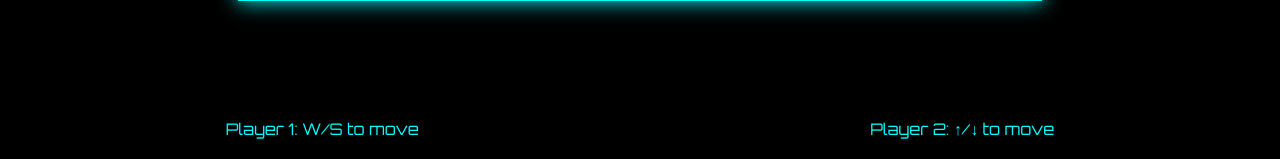
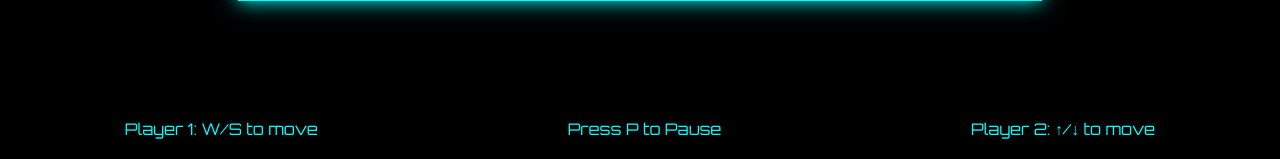
Before and after one commit to Armili09/SpacePong, a Flask app: page / in a window 1280 px wide. Shown: the part 641-800 px from the top of the page. Run offline with Flask 3, Linux system fonts and the light colour scheme; some libraries are stand-ins or nearby versions.

Commit message:
Agent query: Can you try pressing 'P' to pause and unpause the game? Does the pause overlay appear and do the controls stop working while paused?
Add pause functionality to the game:  Players can now pause and resume the game by pressing 'P'.

Screenshot: https://storage.googleapis.com/screenshot-production-us-central1/9d6130f0-0747-4270-9af7-3f4b9d4d5288/447e1420-084e-4cc3-a5e4-143ddc3e9fc0.jpg

```diff
--- a/static/css/style.css
+++ b/static/css/style.css
@@ -72,3 +72,8 @@ button:hover {
     background: #0ff;
     color: #000;
 }
+
+.pause-controls {
+    color: #0ff;
+    text-align: center;
+}
--- a/static/js/game.js
+++ b/static/js/game.js
@@ -37,13 +37,25 @@ class Game {
         // Game state
         this.score = { player1: 0, player2: 0 };
         this.winningScore = 5;
+        this.isPaused = false;
 
         // Sound setup
         this.setupSound();
 
         // Input handling
         this.keys = {};
-        window.addEventListener('keydown', e => this.keys[e.key] = true);
+        this.lastPausePress = 0;
+        window.addEventListener('keydown', e => {
+            this.keys[e.key] = true;
+            if (e.key === 'p' || e.key === 'P') {
+                // Add debounce to prevent multiple toggles
+                const now = Date.now();
+                if (now - this.lastPausePress > 200) {
+                    this.isPaused = !this.isPaused;
+                    this.lastPausePress = now;
+                }
+            }
+        });
         window.addEventListener('keyup', e => this.keys[e.key] = false);
         window.addEventListener('resize', () => this.resize());
 
@@ -68,6 +80,8 @@ class Game {
     }
 
     update() {
+        if (this.isPaused) return;
+
         // Paddle movement
         if (this.keys['w']) this.paddle1.speed = -8;
         else if (this.keys['s']) this.paddle1.speed = 8;
@@ -155,7 +169,7 @@ class Game {
         this.ctx.stroke();
         this.ctx.setLineDash([]);
 
-        // Draw paddles
+        // Draw game objects
         this.ctx.fillStyle = '#0ff';
         this.ctx.shadowBlur = 10;
         this.ctx.shadowColor = '#0ff';
@@ -167,7 +181,6 @@ class Game {
             this.paddle1.width,
             this.paddle1.height
         );
-
 
         this.ctx.fillRect(
             this.paddle2.x - this.paddle2.width/2,
@@ -184,6 +197,20 @@ class Game {
         // Draw particles
         this.particles.draw();
 
+        // Draw pause message if game is paused
+        if (this.isPaused) {
+            this.ctx.fillStyle = 'rgba(0, 0, 0, 0.5)';
+            this.ctx.fillRect(0, 0, this.canvas.width, this.canvas.height);
+
+            this.ctx.font = '48px Orbitron';
+            this.ctx.fillStyle = '#0ff';
+            this.ctx.textAlign = 'center';
+            this.ctx.fillText('PAUSED', this.canvas.width/2, this.canvas.height/2);
+
+            this.ctx.font = '24px Orbitron';
+            this.ctx.fillText('Press P to resume', this.canvas.width/2, this.canvas.height/2 + 40);
+        }
+
         this.ctx.shadowBlur = 0;
     }
 
@@ -192,15 +219,12 @@ class Game {
         let deltaTime = currentTime - this.lastTime;
         this.lastTime = currentTime;
 
-
         this.accumulator += deltaTime;
-
 
         while (this.accumulator >= this.timestep) {
             this.update();
             this.accumulator -= this.timestep;
         }
-
 
         this.draw();
         requestAnimationFrame(time => this.gameLoop(time));
--- a/templates/index.html
+++ b/templates/index.html
@@ -23,6 +23,9 @@
             <div class="player1-controls">
                 Player 1: W/S to move
             </div>
+            <div class="pause-controls">
+                Press P to Pause
+            </div>
             <div class="player2-controls">
                 Player 2: ↑/↓ to move
             </div>
```
